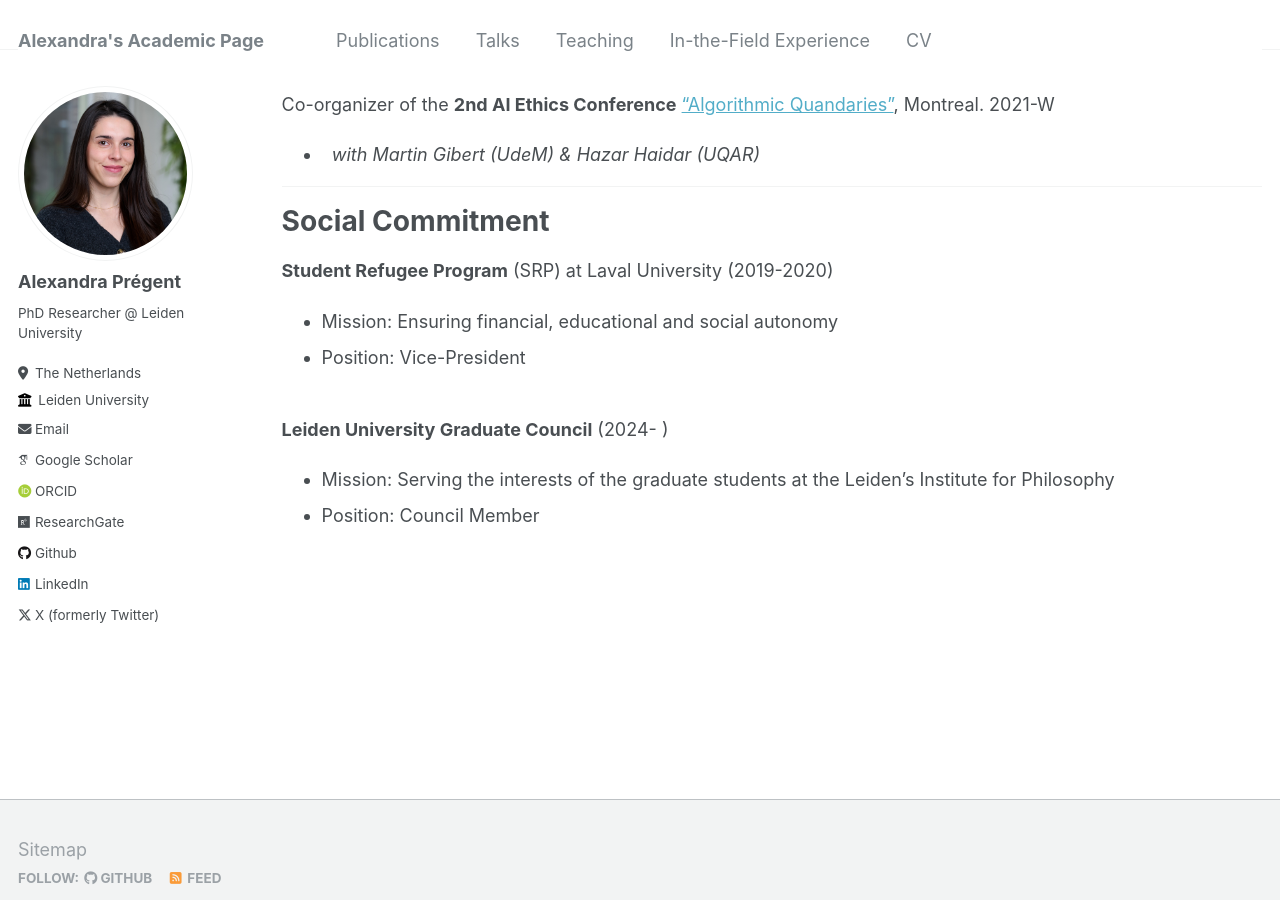
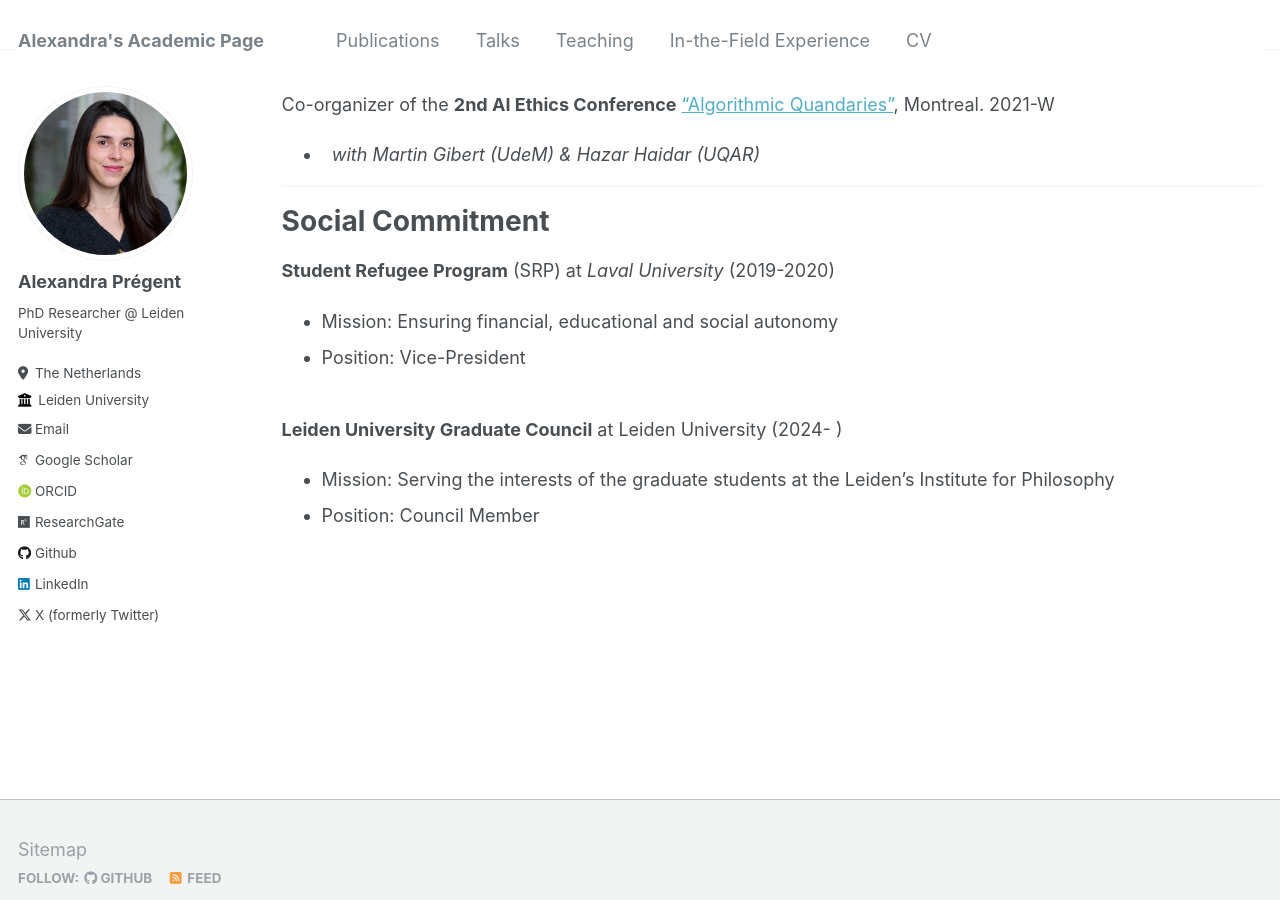
Before and after one commit to AlexandraPregent/AlexandraPregent.github.io, a Jekyll site: the page built from _pages/cv.md, in a window 1280 px wide and 900 px high, scrolled down 4136 px. Built offline with Jekyll 4.4.1, drawn with Linux system fonts in a browser that asks for light colours; some web fonts are replaced.

Commit message:
Update cv.md

```diff
--- a/_pages/cv.md
+++ b/_pages/cv.md
@@ -176,11 +176,11 @@ ___
 
 # Social Commitment
 
-**Student Refugee Program** (SRP) at Laval University (2019-2020)
+**Student Refugee Program** (SRP) at *Laval University* (2019-2020)
   * Mission: Ensuring financial, educational and social autonomy
   * Position: Vice-President
 
 &nbsp;
-**Leiden University Graduate Council** (2024- )
+**Leiden University Graduate Council** at Leiden University (2024- )
   * Mission: Serving the interests of the graduate students at the Leiden's Institute for Philosophy
   * Position: Council Member
```
